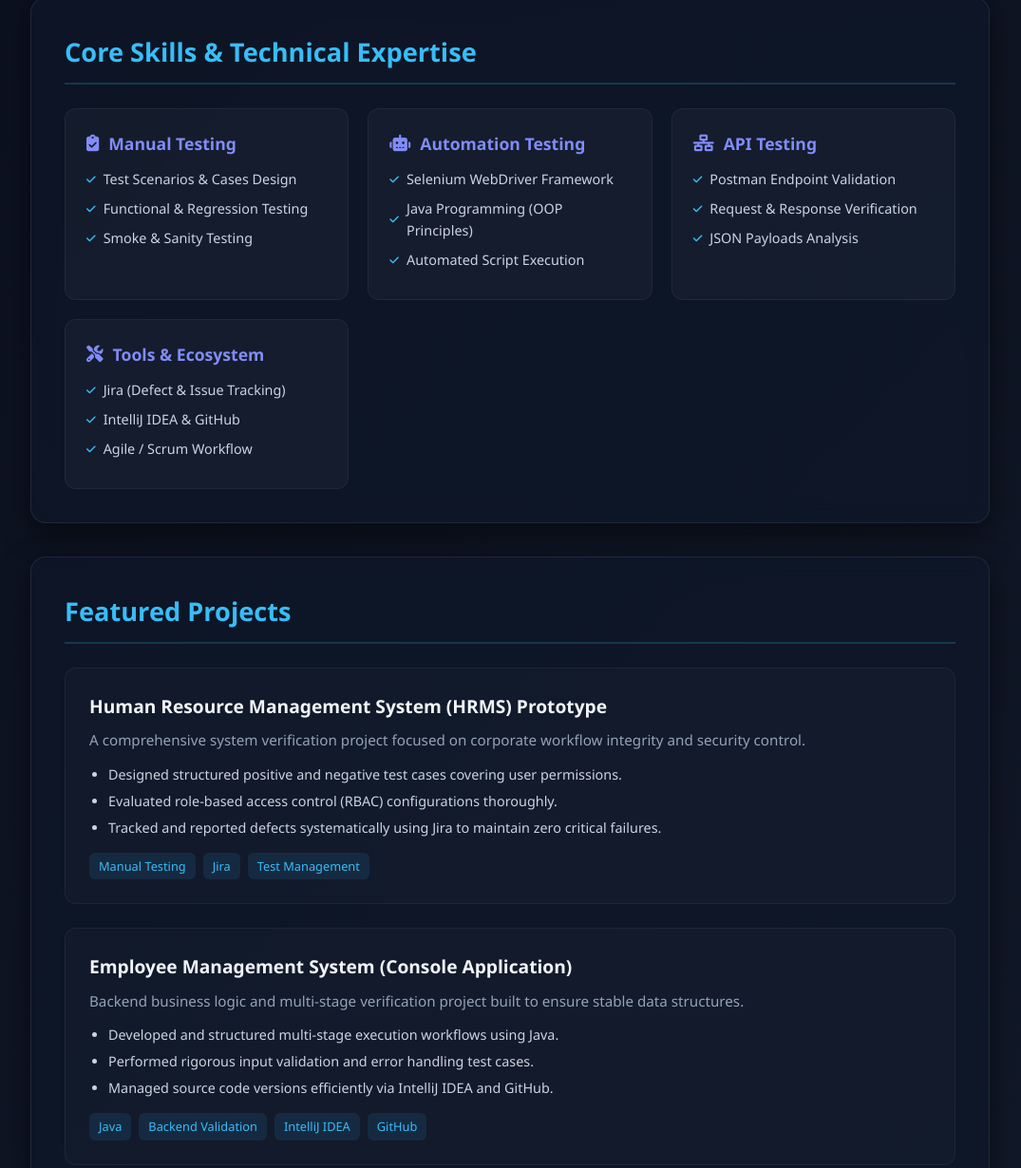
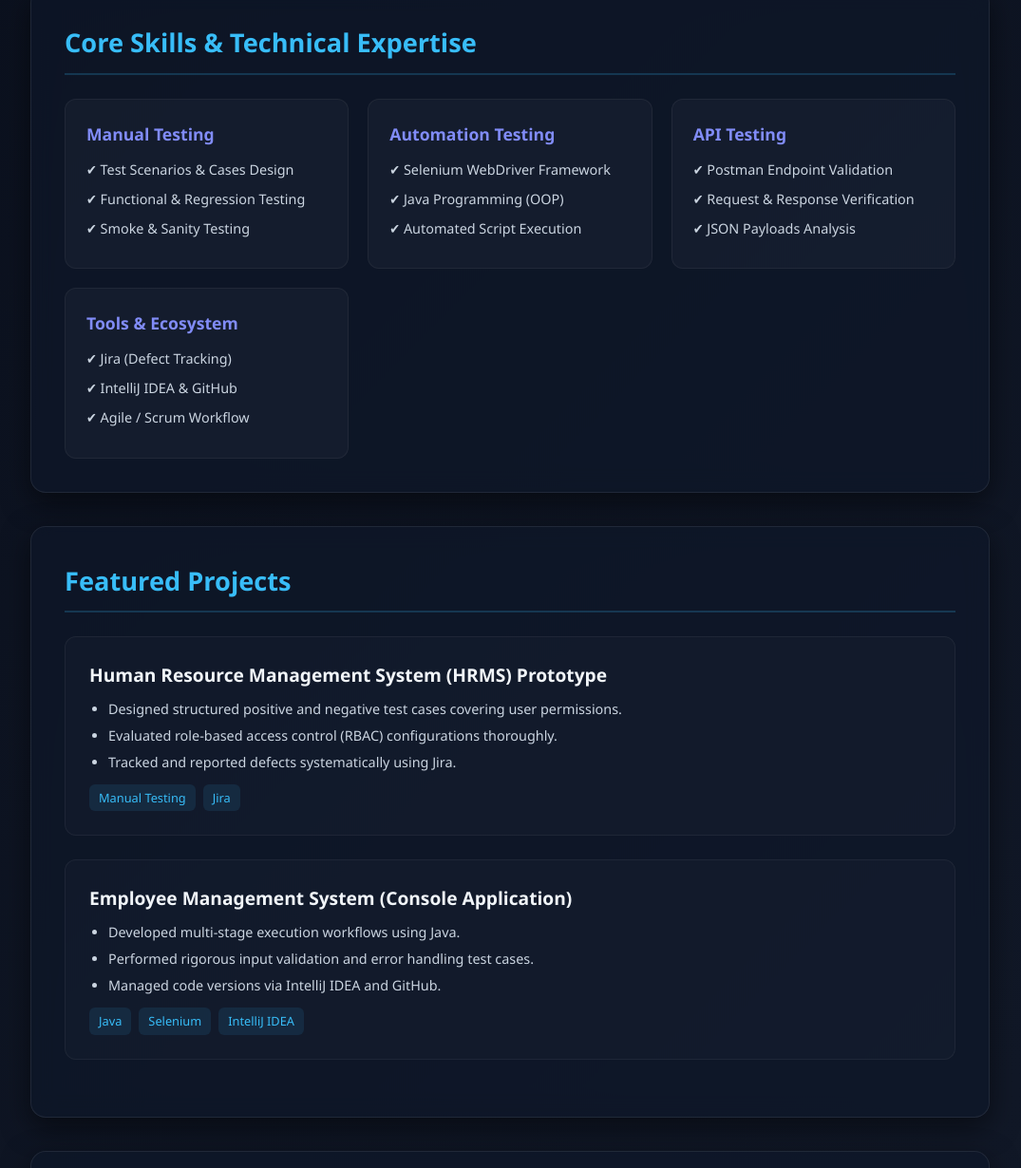
Before and after one commit to Unicorn-5/Portfolio, a plain HTML site: page index.html in a window 1280 px wide. Shown: the part 808-2038 px from the top of the page at 95% size, without its empty margins (103-1178 px from the left). Drawn offline with Linux system fonts and the light colour scheme.

Commit message:
Refactor HTML structure and improve content clarity
Removed comments and simplified text in various sections, including the About Me and Services Offered sections. Updated skill card headings and project descriptions for clarity.

```diff
--- a/index.html
+++ b/index.html
@@ -29,7 +29,6 @@
             100% { background-position: 0% 50%; }
         }
 
-        /* Navigation Header */
         nav {
             position: fixed;
             top: 0;
@@ -76,7 +75,6 @@
             padding: 120px 20px 40px 20px;
         }
 
-        /* Hero Section */
         header {
             text-align: center;
             padding: 50px 0 30px 0;
@@ -145,7 +143,6 @@
             padding-bottom: 10px;
         }
 
-        /* Skills Grid */
         .skills-grid {
             display: grid;
             grid-template-columns: repeat(auto-fit, minmax(240px, 1fr));
@@ -157,21 +154,12 @@
             padding: 22px;
             border-radius: 12px;
             border: 1px solid rgba(255, 255, 255, 0.05);
-            transition: transform 0.3s ease;
-        }
-
-        .skill-card:hover {
-            transform: translateY(-5px);
-            border-color: rgba(56, 189, 248, 0.4);
         }
 
         .skill-card h3 {
             font-size: 1.1rem;
             margin-bottom: 12px;
             color: #818cf8;
-            display: flex;
-            align-items: center;
-            gap: 10px;
         }
 
         .skill-card ul {
@@ -182,12 +170,8 @@
             margin-bottom: 8px;
             color: #cbd5e1;
             font-size: 0.9rem;
-            display: flex;
-            align-items: center;
-            gap: 8px;
         }
 
-        /* Projects Section */
         .project-card {
             background: rgba(255, 255, 255, 0.02);
             border: 1px solid rgba(255, 255, 255, 0.05);
@@ -196,24 +180,10 @@
             margin-bottom: 25px;
         }
 
-        .project-card:last-child {
-            margin-bottom: 0;
-        }
-
         .project-card h3 {
             font-size: 1.2rem;
             color: #f1f5f9;
             margin-bottom: 8px;
-        }
-
-        .project-card p {
-            color: #94a3b8;
-            font-size: 0.95rem;
-            margin-bottom: 12px;
-        }
-
-        .project-details {
-            margin-bottom: 15px;
         }
 
         .project-details li {
@@ -228,6 +198,7 @@
             display: flex;
             gap: 8px;
             flex-wrap: wrap;
+            margin-top: 12px;
         }
 
         .tech-tag {
@@ -239,7 +210,6 @@
             font-weight: 500;
         }
 
-        /* Services Section */
         .services-grid {
             display: grid;
             grid-template-columns: repeat(auto-fit, minmax(210px, 1fr));
@@ -271,15 +241,8 @@
             color: #94a3b8;
         }
 
-        /* Contact & Footer */
         .contact-content {
             text-align: center;
-        }
-
-        .contact-content p {
-            color: #cbd5e1;
-            margin-bottom: 20px;
-            font-size: 1.05rem;
         }
 
         .social-links {
@@ -294,15 +257,12 @@
             margin: 0 6px;
             border-radius: 30px;
             text-decoration: none;
-            transition: all 0.3s ease;
             display: inline-block;
         }
 
         .social-links a:hover {
             background: #38bdf8;
             color: #0f172a;
-            border-color: #38bdf8;
-            transform: translateY(-3px);
         }
 
         footer {
@@ -313,17 +273,10 @@
             border-top: 1px solid rgba(255, 255, 255, 0.05);
             margin-top: 20px;
         }
-
-        @media (max-width: 768px) {
-            nav { padding: 15px 20px; }
-            .nav-links { display: none; }
-            header h1 { font-size: 2.3rem; }
-        }
     </style>
 </head>
 <body>
 
-    <!-- Navigation Header -->
     <nav>
         <a href="#" class="nav-logo">Mohamed Ali</a>
         <ul class="nav-links">
@@ -336,7 +289,6 @@
     </nav>
 
     <div class="container">
-        <!-- Hero Section -->
         <header>
             <h1>Mohamed Ali</h1>
             <p class="title">Software Quality Assurance (QA) & Automation Engineer</p>
@@ -346,125 +298,112 @@
             <a href="#contact" class="btn-primary">Get in Touch</a>
         </header>
 
-        <!-- About Me -->
         <section id="about">
             <h2>About Me</h2>
-            <p style="color: #cbd5e1; line-height: 1.8;">
-                Detail-oriented Software Quality Assurance Engineer specialized in building robust software testing pipelines. Passionate about bridging the gap between development teams and end-users by enforcing high software standards, minimizing defect leakages, and ensuring seamless functional and automated performance across multiple digital environments.
-            </p>
+            <p>Detail-oriented Software Quality Assurance Engineer specialized in building robust software testing pipelines. Passionate about bridging the gap between development teams and end-users by enforcing high software standards and ensuring seamless functional and automated performance.</p>
         </section>
 
-        <!-- Core Skills & Tools Grid -->
         <section id="skills">
             <h2>Core Skills & Technical Expertise</h2>
             <div class="skills-grid">
                 <div class="skill-card">
-                    <h3><i class="fas fa-clipboard-check"></i> Manual Testing</h3>
+                    <h3>Manual Testing</h3>
                     <ul>
-                        <li><i class="fas fa-check" style="color:#38bdf8; font-size:11px;"></i> Test Scenarios & Cases Design</li>
-                        <li><i class="fas fa-check" style="color:#38bdf8; font-size:11px;"></i> Functional & Regression Testing</li>
-                        <li><i class="fas fa-check" style="color:#38bdf8; font-size:11px;"></i> Smoke & Sanity Testing</li>
+                        <li>✔ Test Scenarios & Cases Design</li>
+                        <li>✔ Functional & Regression Testing</li>
+                        <li>✔ Smoke & Sanity Testing</li>
                     </ul>
                 </div>
                 <div class="skill-card">
-                    <h3><i class="fas fa-robot"></i> Automation Testing</h3>
+                    <h3>Automation Testing</h3>
                     <ul>
-                        <li><i class="fas fa-check" style="color:#38bdf8; font-size:11px;"></i> Selenium WebDriver Framework</li>
-                        <li><i class="fas fa-check" style="color:#38bdf8; font-size:11px;"></i> Java Programming (OOP Principles)</li>
-                        <li><i class="fas fa-check" style="color:#38bdf8; font-size:11px;"></i> Automated Script Execution</li>
+                        <li>✔ Selenium WebDriver Framework</li>
+                        <li>✔ Java Programming (OOP)</li>
+                        <li>✔ Automated Script Execution</li>
                     </ul>
                 </div>
                 <div class="skill-card">
-                    <h3><i class="fas fa-network-wired"></i> API Testing</h3>
+                    <h3>API Testing</h3>
                     <ul>
-                        <li><i class="fas fa-check" style="color:#38bdf8; font-size:11px;"></i> Postman Endpoint Validation</li>
-                        <li><i class="fas fa-check" style="color:#38bdf8; font-size:11px;"></i> Request & Response Verification</li>
-                        <li><i class="fas fa-check" style="color:#38bdf8; font-size:11px;"></i> JSON Payloads Analysis</li>
+                        <li>✔ Postman Endpoint Validation</li>
+                        <li>✔ Request & Response Verification</li>
+                        <li>✔ JSON Payloads Analysis</li>
                     </ul>
                 </div>
                 <div class="skill-card">
-                    <h3><i class="fas fa-tools"></i> Tools & Ecosystem</h3>
+                    <h3>Tools & Ecosystem</h3>
                     <ul>
-                        <li><i class="fas fa-check" style="color:#38bdf8; font-size:11px;"></i> Jira (Defect & Issue Tracking)</li>
-                        <li><i class="fas fa-check" style="color:#38bdf8; font-size:11px;"></i> IntelliJ IDEA & GitHub</li>
-                        <li><i class="fas fa-check" style="color:#38bdf8; font-size:11px;"></i> Agile / Scrum Workflow</li>
+                        <li>✔ Jira (Defect Tracking)</li>
+                        <li>✔ IntelliJ IDEA & GitHub</li>
+                        <li>✔ Agile / Scrum Workflow</li>
                     </ul>
                 </div>
             </div>
         </section>
 
-        <!-- Featured Projects -->
         <section id="projects">
             <h2>Featured Projects</h2>
-
             <div class="project-card">
                 <h3>Human Resource Management System (HRMS) Prototype</h3>
-                <p>A comprehensive system verification project focused on corporate workflow integrity and security control.</p>
                 <ul class="project-details">
                     <li>Designed structured positive and negative test cases covering user permissions.</li>
                     <li>Evaluated role-based access control (RBAC) configurations thoroughly.</li>
-                    <li>Tracked and reported defects systematically using Jira to maintain zero critical failures.</li>
+                    <li>Tracked and reported defects systematically using Jira.</li>
                 </ul>
                 <div class="tech-tags">
                     <span class="tech-tag">Manual Testing</span>
                     <span class="tech-tag">Jira</span>
-                    <span class="tech-tag">Test Management</span>
                 </div>
             </div>
-
-            <div class="project-card" style="margin-top: 25px;">
+            <div class="project-card">
                 <h3>Employee Management System (Console Application)</h3>
-                <p>Backend business logic and multi-stage verification project built to ensure stable data structures.</p>
                 <ul class="project-details">
-                    <li>Developed and structured multi-stage execution workflows using Java.</li>
+                    <li>Developed multi-stage execution workflows using Java.</li>
                     <li>Performed rigorous input validation and error handling test cases.</li>
-                    <li>Managed source code versions efficiently via IntelliJ IDEA and GitHub.</li>
+                    <li>Managed code versions via IntelliJ IDEA and GitHub.</li>
                 </ul>
                 <div class="tech-tags">
                     <span class="tech-tag">Java</span>
-                    <span class="tech-tag">Backend Validation</span>
+                    <span class="tech-tag">Selenium</span>
                     <span class="tech-tag">IntelliJ IDEA</span>
-                    <span class="tech-tag">GitHub</span>
                 </div>
             </div>
         </section>
 
-        <!-- Services Offered -->
         <section id="services">
             <h2>Services Offered</h2>
             <div class="services-grid">
                 <div class="service-box">
                     <i class="fas fa-search-plus"></i>
                     <h3>Manual & Functional</h3>
-                    <p>Rigorous verification of user interfaces, user flows, and functional specifications.</p>
+                    <p>Rigorous verification of user interfaces and requirements.</p>
                 </div>
                 <div class="service-box">
                     <i class="fas fa-exchange-alt"></i>
                     <h3>API Validation</h3>
-                    <p>Testing server responses, status codes, and endpoints security via Postman.</p>
+                    <p>Testing server responses and endpoints via Postman.</p>
                 </div>
                 <div class="service-box">
                     <i class="fas fa-cogs"></i>
                     <h3>Test Automation</h3>
-                    <p>Building reliable UI automated testing suites using Java and Selenium.</p>
+                    <p>Building reliable UI automated suites using Java and Selenium.</p>
                 </div>
                 <div class="service-box">
                     <i class="fas fa-bug"></i>
                     <h3>Bug Tracking & QA</h3>
-                    <p>Managing issue life-cycles, writing clear bug reports, and tracking fixes in Jira.</p>
+                    <p>Managing issue lifecycles and reporting bugs in Jira.</p>
                 </div>
             </div>
         </section>
 
-        <!-- Contact & Footer Section -->
-        <section id="contact" style="margin-bottom: 0;">
+        <section id="contact">
             <h2>Let's Collaborate</h2>
             <div class="contact-content">
-                <p>Ready to enhance your software quality and deliver a seamless experience to your users? Get in touch!</p>
+                <p>Ready to enhance your software quality? Get in touch!</p>
                 <div class="social-links">
-                    <a href="mailto:your-email@example.com" target="_blank"><i class="fas fa-envelope"></i> Email</a>
-                    <a href="https://linkedin.com" target="_blank"><i class="fab fa-linkedin"></i> LinkedIn</a>
-                    <a href="https://github.com" target="_blank"><i class="fab fa-github"></i> GitHub</a>
+                    <a href="mailto:your-email@example.com">Email</a>
+                    <a href="https://linkedin.com" target="_blank">LinkedIn</a>
+                    <a href="https://github.com" target="_blank">GitHub</a>
                 </div>
             </div>
         </section>
```
